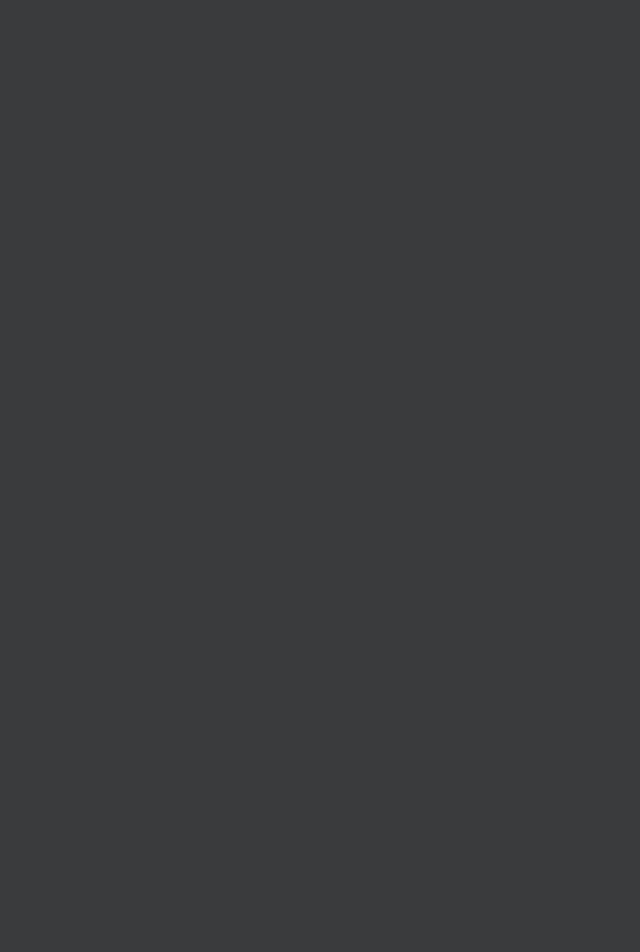
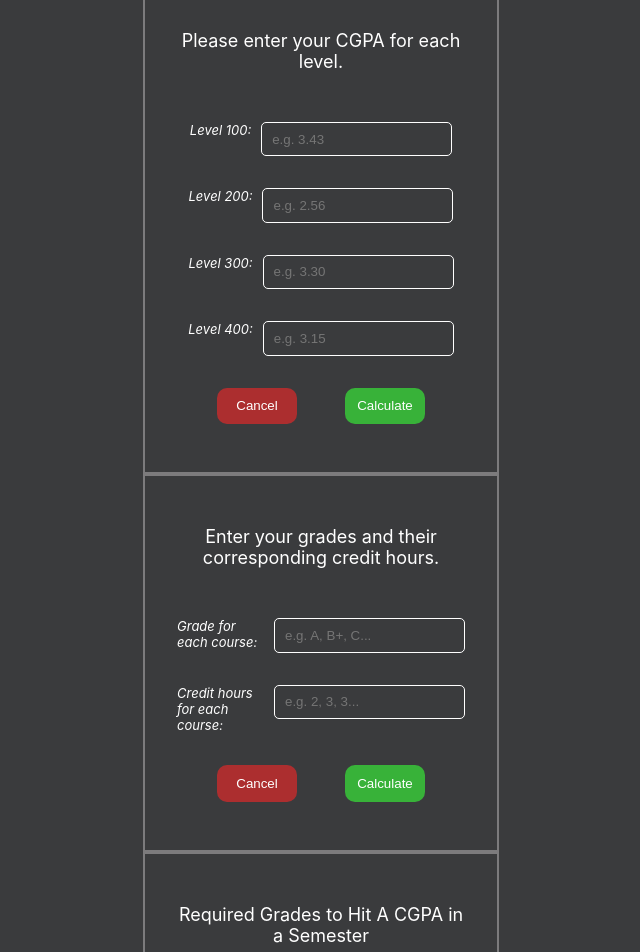
Before and after one commit to Developers-League/gpa-frontend, a React (Create React App) app: page / in a window 1280 px wide. Shown: the part 800-1752 px from the top of the page, without its empty margins (17-657 px from the left). Before the commit the page ends 800 px from the top, so only its background shows below. Built offline with nearby package versions, Linux system fonts and the light colour scheme.

Commit message:
styled the forms

```diff
--- a/src/App.js
+++ b/src/App.js
@@ -3,6 +3,9 @@ import './App.css';
 import Homepage from './components/homepage/Homepage';
 import Features from './components/features/Features';
 // import About from './components/aboutpage/About';
+import FgpaForm from './components/forms/FgpaForm';
+import GcgpaForm from './components/forms/GcgpaForm';
+import RgpaForm from './components/forms/RgpaForm';
 
 function App(){
   return (
@@ -11,6 +14,10 @@ function App(){
       <div className='home'><Homepage/></div>
       <div className='features'><Features/></div>
       {/* <div className='about'><About/></div> */}
+      <div className='forms'><FgpaForm/></div>
+      <div className='forms'><GcgpaForm/></div>
+      <div className='forms'><RgpaForm/></div>
+
     </div>
   );
 }
--- a/src/components/forms/FgpaForm.js
+++ b/src/components/forms/FgpaForm.js
@@ -1,16 +1,21 @@
 import React from 'react'
+import './Form.css'
 
 function FgpaForm() {
   return (
-    <form>
-        <label for='cgpa Year 1'>CGPA for Year 1:</label><input type= 'text'></input>
-        <label for='cgpa Year 2'>CGPA for Year 2:</label><input type= 'text'></input>
-        <label for='cgpa Year 3'>CGPA for Year 3:</label><input type= 'text'></input>
-        <label for='cgpa Year 4'>CGPA for Year 4:</label><input type= 'text'></input>
+    <form >
+        <div className='form-field'>
+          <p>Please enter your CGPA for each level.</p>
+          <label for='cgpa Year 1'>Level 100: <input type= 'text' placeholder='e.g. 3.43'></input></label>
+          <label for='cgpa Year 2'>Level 200: <input type= 'text' placeholder='e.g. 2.56'></input></label>
+          <label for='cgpa Year 3'>Level 300: <input type= 'text' placeholder='e.g. 3.30'></input></label>
+          <label for='cgpa Year 4'>Level 400: <input type= 'text' placeholder='e.g. 3.15'></input></label>
+        </div>
+
 
         <div className='form-buttons'>
+            <button type='submit'>Cancel</button>
             <button type='submit'>Calculate</button>
-            <button type='submit'>Cancel</button>
         </div>
     </form>
   )
--- /dev/null
+++ b/src/components/forms/Form.css
@@ -0,0 +1,67 @@
+form{
+    display: flex;
+    padding: 2rem;
+    flex-direction: column;
+    height: auto;
+    width: 18rem;
+    border: 2px solid rgba(230, 225, 225, 0.384);
+    font-size: small;
+    font-style: italic;
+
+}
+
+.form-field {
+    display: flex;
+    flex-direction: column;
+    gap: 2rem;
+    align-items: center;
+}
+
+.form-field > p {
+    text-align: center;
+    font-size: 18px;
+    font-style: normal;
+}
+
+.form-buttons{
+    display: flex;
+    flex-direction: row;
+    flex-wrap: nowrap;
+    justify-content: space-around;
+    margin: 2rem 1rem 1rem ;
+}
+
+label{
+    display: flex;
+    flex-direction: row;
+    flex-wrap: nowrap;
+    gap: 10px;
+}
+
+input {
+    height: 1.9rem;
+    border: 1px solid white;
+    border-radius: 5px;
+    padding-left: 10px;
+}
+
+button{
+    width: 5rem;
+    height: 2.3rem;
+    border-radius: 10px;
+    border: none;
+}
+
+button:hover{
+    border-radius: 10px;
+    box-shadow: rgba(243, 243, 239, 0.658) 0px 2px 8px 0px;
+
+}
+
+
+button:nth-child(1){
+    background: rgba(206, 43, 43, 0.774);
+}
+button:nth-child(2){
+    background: rgba(56, 207, 56, 0.808);
+}
--- a/src/components/forms/GcgpaForm.js
+++ b/src/components/forms/GcgpaForm.js
@@ -1,14 +1,18 @@
 import React from 'react'
+import './Form.css'
 
 function GcgpaForm() {
   return (
     <form>
-        <label for='grades'>Enter grades for the courses:</label><input type= 'text'></input>
-        <label for='credits'>Enter the correct credit hours for each cours:</label><input type= 'text'></input>
+        <div className='form-field'>
+          <p>Enter your grades and their corresponding credit hours.</p>
+          <label for='grades'>Grade for each course:<input type= 'text' placeholder='e.g. A, B+, C...'></input></label>
+          <label for='credits'>Credit hours for each course:<input type= 'text' placeholder='e.g. 2, 3, 3...'></input></label>
+        </div>
 
         <div className='form-buttons'>
-            <button type='submit'>Calculate</button>
-            <button type='submit'>Cancel</button>
+          <button type='submit'>Cancel</button>
+          <button type='submit'>Calculate</button>
         </div>
     </form>
   )
--- a/src/components/forms/RgpaForm.js
+++ b/src/components/forms/RgpaForm.js
@@ -1,17 +1,23 @@
 import React from 'react'
+import './Form.css'
+
 
 function RgpaForm() {
   return (
     <form>
-        <label for='old-cgpa'>Enter old CGPA:</label><input type= 'text'></input>
-        <label for='old-credit-hrs'>Enter old credit hours:</label><input type= 'text'></input>
-        <label for='new-cgpa'>Enter CGPA wished for:</label><input type= 'text'></input>
-        <label for='new-credit-hrs'>Enter current credit hours:</label><input type= 'text'></input>
+      <div className='form-field'>
+        <p>Required Grades to Hit A CGPA in a Semester</p>
+        <label for='old-cgpa'>Enter prev CGPA:<input type= 'text' placeholder='e.g. old cgpa'></input></label>
+        <label for='old-credit-hrs'>Enter prev credit hours:<input type= 'text' placeholder='e.g. old credit hours'></input></label>
+        <label for='new-cgpa'>Expected GPA to hit:<input type= 'text' placeholder='e.g. expected CGPA'></input></label>
+        <label for='new-credit-hrs'>Enter curr credit hours:<input type= 'text' placeholder='e.g. new credit hours'></input></label>
+      </div>
 
-        <div className='form-buttons'>
-            <button type='submit'>Calculate</button>
-            <button type='submit'>Cancel</button>
-        </div>
+
+      <div className='form-buttons'>
+          <button type='submit'>Cancel</button>
+          <button type='submit'>Calculate</button>
+      </div>
     </form>
   )
 }
```
